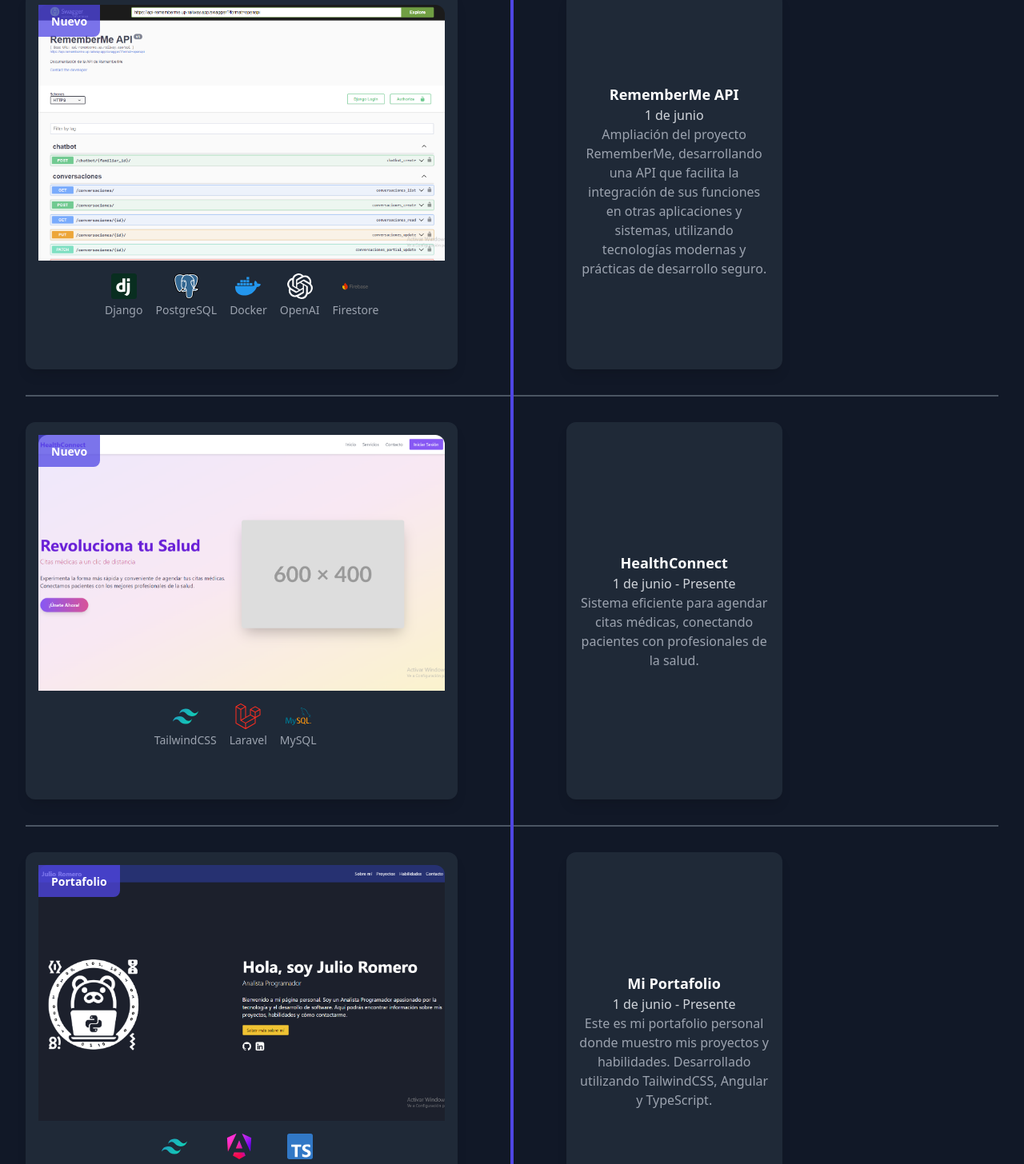
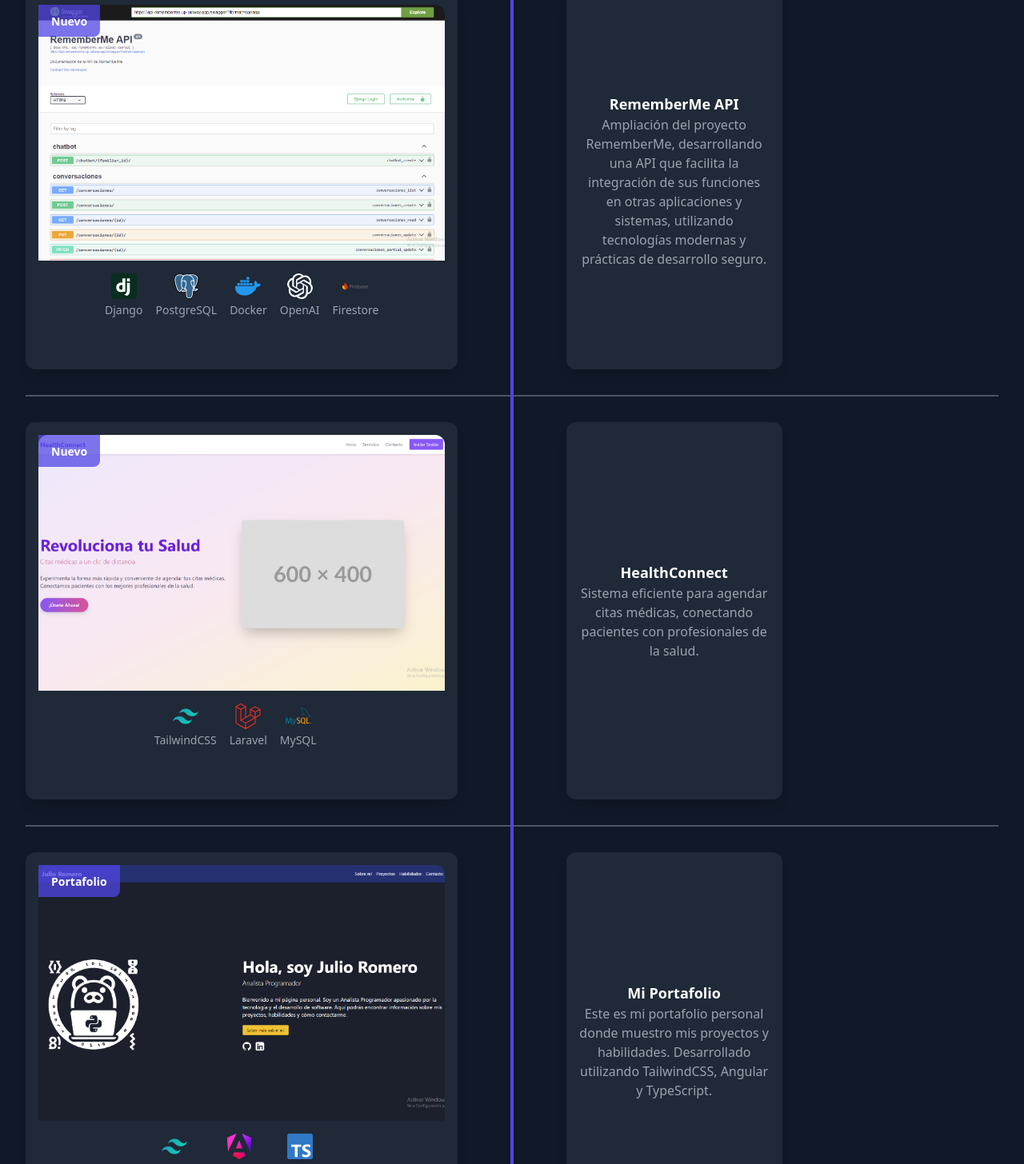
Before and after one commit to H0clar/portafolioAng, an Angular app: page / in a window 1280 px wide. Shown: the part 2632-4088 px from the top of the page at 80% size. Built offline with nearby package versions, Linux system fonts and the light colour scheme.

Commit message:
correccion fechas

```diff
--- a/src/app/landing/projects/projects.component.html
+++ b/src/app/landing/projects/projects.component.html
@@ -130,7 +130,6 @@
                     <div class="col-start-4 col-end-6 md:col-start-6 md:col-end-8 p-4 rounded-xl shadow-lg bg-gray-800 relative mb-8 md:mb-0 md:mx-auto flex items-center h-full" data-aos="fade-left">
                         <div class="text-center w-full">
                             <h3 class="font-semibold text-lg text-white">RememberMe API</h3>
-                            <p class="text-gray-300">1 de junio</p>
                             <p class="text-gray-400">Ampliación del proyecto RememberMe, desarrollando una API que facilita la integración de sus funciones en otras aplicaciones y sistemas, utilizando tecnologías modernas y prácticas de desarrollo seguro.</p>
                             <div class="block md:hidden text-center mt-4">
                                 <a href="https://web-production-8dd1.up.railway.app/api" target="_blank" rel="noopener noreferrer" class="inline-block bg-indigo-600 text-white py-2 px-6 rounded-full hover:bg-indigo-700 transition duration-300 transform hover:scale-105">Explora la API</a>
@@ -187,7 +186,6 @@
                     <div class="col-start-4 col-end-6 md:col-start-6 md:col-end-8 p-4 rounded-xl shadow-lg bg-gray-800 relative mb-8 md:mb-0 md:mx-auto flex items-center h-full" data-aos="fade-left">
                         <div class="text-center w-full">
                             <h3 class="font-semibold text-lg text-white">HealthConnect</h3>
-                            <p class="text-gray-300">1 de junio - Presente</p>
                             <p class="text-gray-400">Sistema eficiente para agendar citas médicas, conectando pacientes con profesionales de la salud.</p>
                             <div class="block md:hidden text-center mt-4">
                                 <a href="https://citasmedicas.up.railway.app/" target="_blank" rel="noopener noreferrer" class="inline-block bg-indigo-600 text-white py-2 px-6 rounded-full hover:bg-indigo-700 transition duration-300 transform hover:scale-105">Leer más</a>
@@ -244,7 +242,6 @@
                     <div class="col-start-4 col-end-6 md:col-start-6 md:col-end-8 p-4 rounded-xl shadow-lg bg-gray-800 relative mb-8 md:mb-0 md:mx-auto flex items-center h-full" data-aos="fade-left">
                         <div class="text-center w-full">
                             <h3 class="font-semibold text-lg text-white">Mi Portafolio</h3>
-                            <p class="text-gray-300">1 de junio - Presente</p>
                             <p class="text-gray-400">Este es mi portafolio personal donde muestro mis proyectos y habilidades. Desarrollado utilizando TailwindCSS, Angular y TypeScript.</p>
                             <div class="block md:hidden text-center mt-4">
                                 <a href="https://h0clar.github.io/portafolioAng/" target="_blank" rel="noopener noreferrer" class="inline-block bg-indigo-600 text-white py-2 px-6 rounded-full hover:bg-indigo-700 transition duration-300 transform hover:scale-105">Leer más</a>
```
